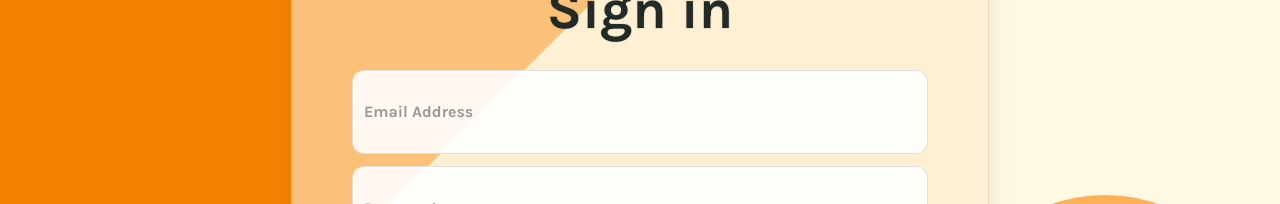
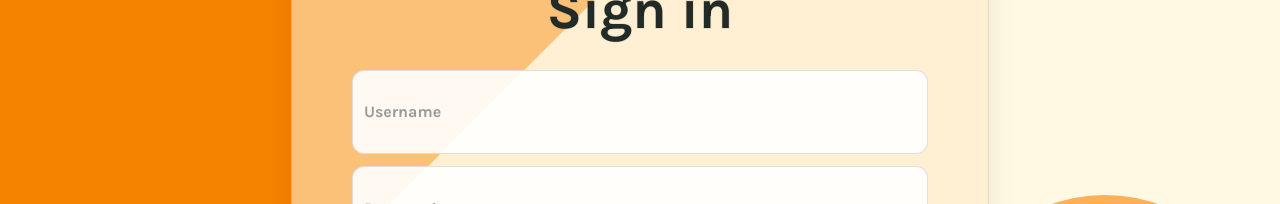
Before and after one commit to nhcarrigan-spring-2026-cohort/amber-wisteria, a React app in the folder frontend/: page /login in a window 1280 px wide. Shown: the part 126-330 px from the top of the page. Built offline with nearby package versions, Linux system fonts and the light colour scheme; the HTML template or start-up script is replaced by a standard one.

Commit message:
Changed field name from email to username

```diff
--- a/frontend/src/components/Login/login-form.jsx
+++ b/frontend/src/components/Login/login-form.jsx
@@ -1,7 +1,7 @@
 import React from 'react';
 import './login-form.css';
 
-export default function LoginForm({ email, password, onEmailChange, onPasswordChange, onSubmit }) {
+export default function LoginForm({ username, password, onUsernameChange, onPasswordChange, onSubmit }) {
   return (
     <div className="login-page">
       <div className="elementOne" aria-hidden="true" />
@@ -14,15 +14,15 @@ export default function LoginForm({ email, password, onEmailChange, onPasswordCh
 
         <form className="form" aria-label="Sign in form" onSubmit={onSubmit}>
           <label className="sr-only" htmlFor="email">
-            Email
+            Username
           </label>
           <input
-            id="email"
-            name="email"
-            type="email"
-            placeholder="Email Address"
-            value={email}
-            onChange={onEmailChange}
+            id="username"
+            name="username"
+            type="text"
+            placeholder="Username"
+            value={username}
+            onChange={onUsernameChange}
           />
 
           <label className="sr-only" htmlFor="password">
--- a/frontend/src/pages/Login.jsx
+++ b/frontend/src/pages/Login.jsx
@@ -2,11 +2,11 @@ import React, { useState } from 'react';
 import LoginForm from '../components/Login/login-form';
 
 export default function Login() {
-  const [email, setEmail] = useState('');
+  const [username, setUsername] = useState('');
   const [password, setPassword] = useState('');
 
-  const handleEmailChange = (e) => {
-    setEmail(e.target.value);
+  const handleUsernameChange = (e) => {
+    setUsername(e.target.value);
   };
 
   const handlePasswordChange = (e) => {
@@ -16,15 +16,15 @@ export default function Login() {
   const handleSubmit = (e) => {
     e.preventDefault();
     alert('Form submitted!');
-    console.log('Email: ', email);
+    console.log('Username: ', username);
     console.log('Password: ', password);
   };
 
   return (
     <LoginForm
-      email={email}
+      username={username}
       password={password}
-      onEmailChange={handleEmailChange}
+      onUsernameChange={handleUsernameChange}
       onPasswordChange={handlePasswordChange}
       onSubmit={handleSubmit}
     />
```
